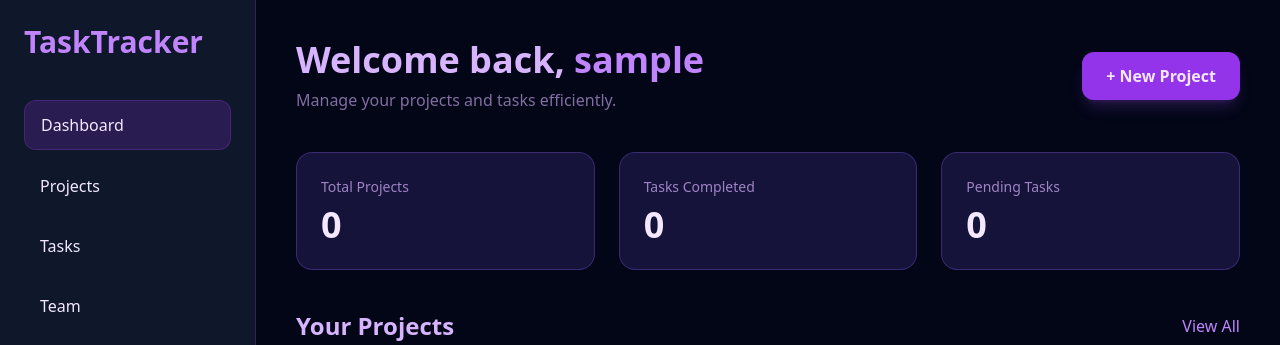
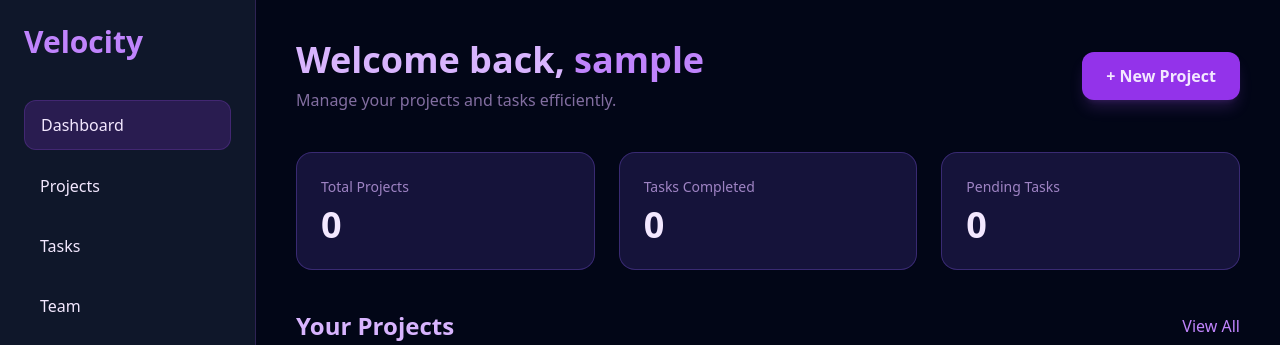
Before and after one commit to AbdulBasitKhatri/velocity, a Flask app: page /dashboard in a window 1280 px wide. Shown: the top 345 px of the page. Run offline with Flask 3, Linux system fonts and the light colour scheme; the visitor is signed in with stand-in values (Sample User, id 1); data that the repository does not hold is empty; some libraries are stand-ins or nearby versions.

Commit message:
Renamed to Velocity in Dashboard

```diff
--- a/templates/dashboard.html
+++ b/templates/dashboard.html
@@ -10,7 +10,7 @@
     <aside class="w-64 bg-slate-900 border-r border-purple-500/20 p-6 hidden md:flex flex-col">
 
         <h1 class="text-3xl font-bold text-purple-400 mb-10">
-            TaskTracker
+            Velocity
         </h1>
 
         <nav class="space-y-3">
```
